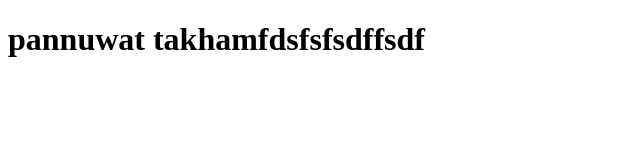
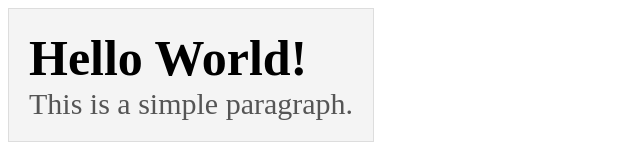
Before and after one commit to Panuwat-ta/engse611, a plain HTML site: page lap2/index2-1.html in a window 1280 px wide. Shown: the whole page, without its empty margins (0-640 px from the left). Drawn offline with Linux system fonts and the light colour scheme.

Commit message:
2nd commit

```diff
--- a/lap2/index2-1.html
+++ b/lap2/index2-1.html
@@ -3,9 +3,31 @@
 <head>
     <meta charset="UTF-8">
     <meta name="viewport" content="width=device-width, initial-scale=1.0">
-    <title>Document</title>
+    <title>Hello World Example</title>
+    <style>
+        .container {
+            background-color: #f4f4f4; /* Light gray background */
+            padding: 20px;
+            width: fit-content;
+            border: 1px solid #ddd; /* Optional border */
+        }
+
+        h1 {
+            margin: 0;
+            font-size: 50px;
+        }
+
+        p {
+            margin: 0;
+            font-size: 30px;
+            color: #555;
+        }
+    </style>
 </head>
 <body>
-    <h1>pannuwat takhamfdsfsfsdffsdf</h1>
+    <div class="container">
+        <h1>Hello World!</h1>
+        <p>This is a simple paragraph.</p>
+    </div>
 </body>
 </html>
```
